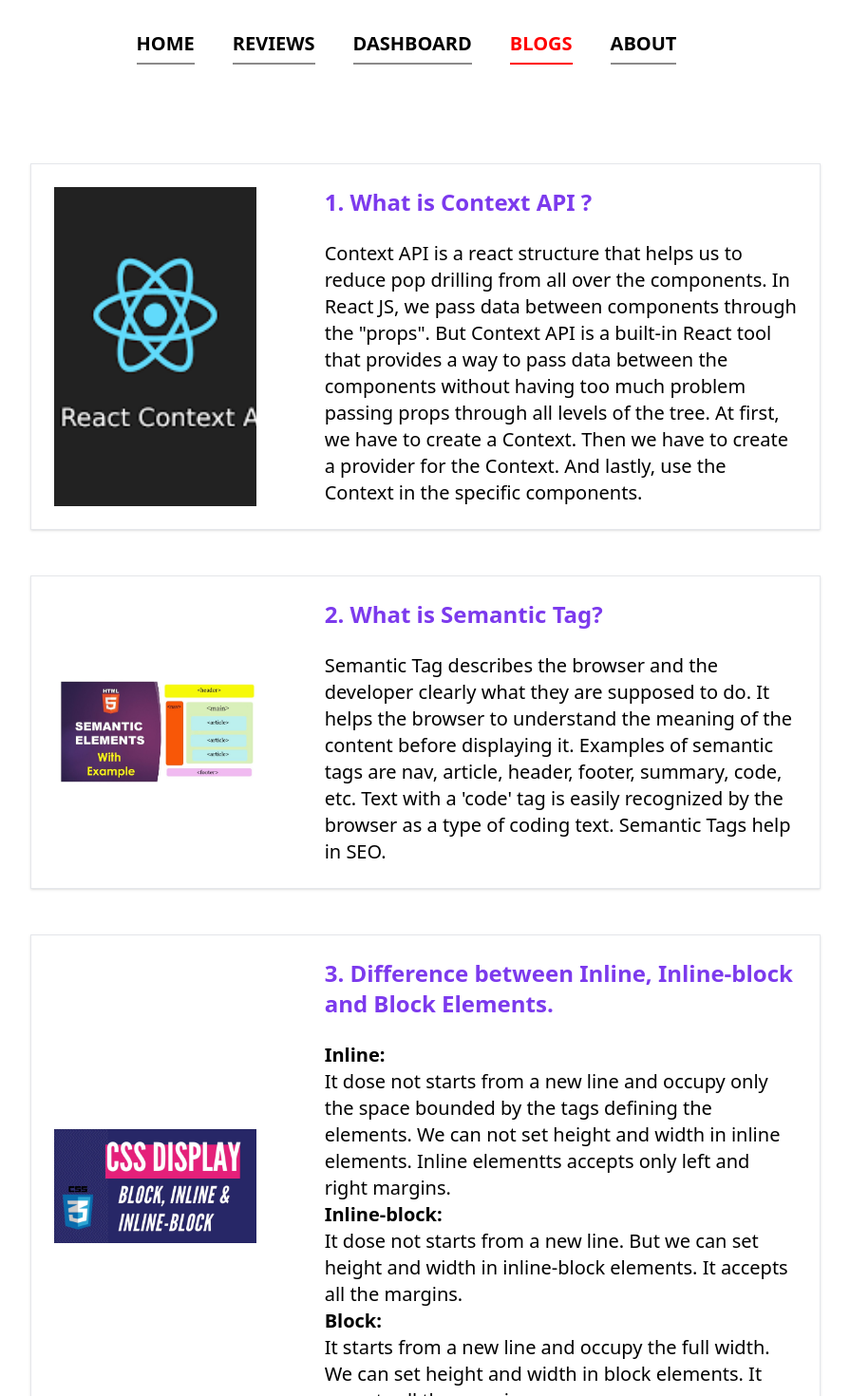
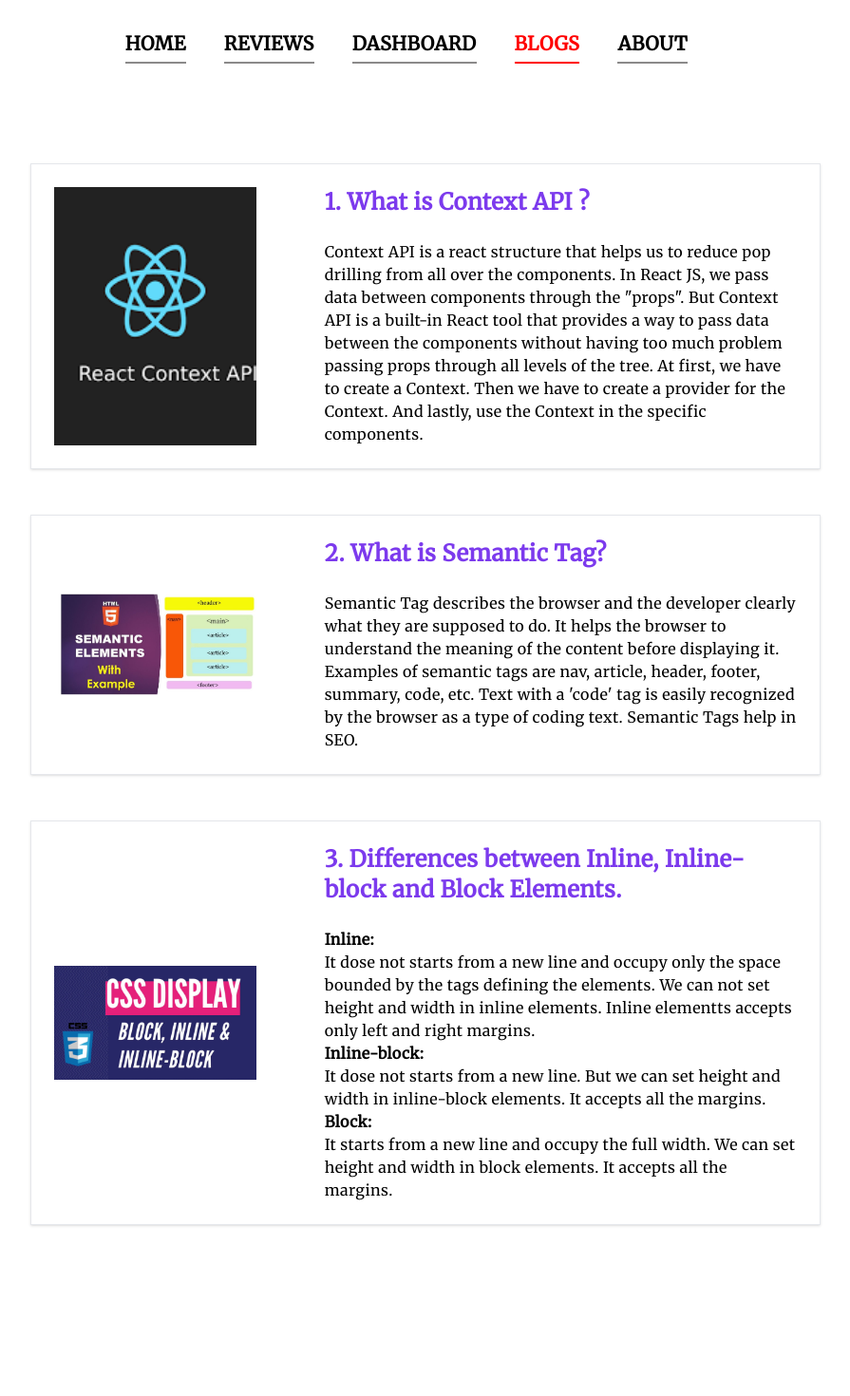
Before and after one commit to Tasnim-Pricila/WildFlower-Clothing, a React (Create React App) app: page /blogs in a window 1280 px wide. Shown: the top 1470 px of the page at 95% size, without its empty margins (192-1087 px from the left). After the commit the page ends 1386 px from the top, so only its background shows below. Built offline with nearby package versions, Linux system fonts and the light colour scheme.

Commit message:
About Us page Added

```diff
--- a/src/App.css
+++ b/src/App.css
@@ -1,3 +1,9 @@
+@import url('https://fonts.googleapis.com/css2?family=Merriweather&display=swap');
+
+.App{
+  font-family: 'Merriweather', serif;
+}
+
 .App-logo {
   height: 40vmin;
   pointer-events: none;
--- a/src/App.js
+++ b/src/App.js
@@ -10,7 +10,7 @@ import Reviews from './components/Reviews/Reviews';
 
 function App() {
   return (
-    <div className="App">
+    <div className="App tracking-wide">
       <Header> </Header>
       <Routes>
         <Route path='/' element={<Home/>}> </Route>
--- a/src/components/About/About.js
+++ b/src/components/About/About.js
@@ -1,9 +1,29 @@
+import { faFaceSmile } from '@fortawesome/free-solid-svg-icons';
+import { FontAwesomeIcon } from '@fortawesome/react-fontawesome';
 import React from 'react';
 
 const About = () => {
     return (
-        <div>
-            <h1>About</h1>
+        <div className='lg:px-56 px-4'>
+            <h1 className='text-purple-600 text-center text-5xl my-16'>About Us</h1>
+
+            <p className='text-2xl text-center text-fuchsia-500 mb-8 font-semibold'>  Welcome To WildFlower Clothing </p>
+            <p>
+                <span className='text-6xl text-red-600'>W</span>ildFlower, a Professional E-commerce Platform. Here we will provide you only interesting content, which you will like very much. We're dedicated to providing you the best of E-commerce, with a focus on dependability and Clothing store. We're working to turn our passion for E-commerce into a booming online website. We hope you enjoy our E-commerce as much as we enjoy offering them to you.
+            </p>
+            <p className='mt-8'>
+                I will keep posting more important posts on my Website for all of you. Please give your support and love.
+            </p>
+
+            <p className='mt-12 text-center text-blue-700 font-semibold'>
+                Thanks For Visiting Our Site.
+                <br/> <br/>
+                Have a nice day ! <br/> <br/>
+                <FontAwesomeIcon icon={faFaceSmile} style={{color: "purple", fontSize: "20px"}}></FontAwesomeIcon>
+            </p>
+
+
+
         </div>
     );
 };
--- a/src/components/Blogs/Blogs.js
+++ b/src/components/Blogs/Blogs.js
@@ -14,7 +14,7 @@ const Blogs = () => {
                     <h1 className='text-2xl mb-6  text-violet-600 font-bold'>
                         1.  What is Context API ?
                     </h1>
-                    <p className='text-xl'>
+                    <p className='text-[16px]'>
                         Context API is a react structure that helps us to reduce pop drilling from all over the components. In React JS, we pass data between components through the "props". But Context API is a built-in React tool that provides a way to pass data between the components without having too much problem passing props through all levels of the tree. At first, we have to create a Context. Then we have to create a provider for the Context. And lastly, use the Context in the specific components.
                     </p>
                 </div>
@@ -27,7 +27,7 @@ const Blogs = () => {
                     <h1 className='text-2xl mb-6  text-violet-600 font-bold'>
                         2. What is Semantic Tag?
                     </h1>
-                    <p className='text-xl'>
+                    <p className='text-[16px]'>
                         Semantic Tag describes the browser and the developer clearly what they are supposed to do. It helps the browser to understand the meaning of the content before displaying it. Examples of semantic tags are nav, article, header, footer, summary, code, etc. Text with a 'code' tag is easily recognized by the browser as a type of coding text. Semantic Tags help in SEO.
                     </p>
                 </div>
@@ -38,9 +38,9 @@ const Blogs = () => {
                 </div>
                 <div className='lg:col-span-2 p-6'>
                     <h1 className='text-2xl mb-6  text-violet-600 font-bold'>
-                        3. Difference between Inline, Inline-block and Block Elements.
+                        3. Differences between Inline, Inline-block and Block Elements.
                     </h1>
-                    <p className='text-xl'>
+                    <p className='text-[16px]'>
                         <b> Inline: </b>
                         <p>
                             It dose not starts from a new line and occupy only the space bounded by the tags defining the elements. We can not set height and width in inline elements. Inline elementts accepts only left and right margins.
--- a/src/components/Review/Review.js
+++ b/src/components/Review/Review.js
@@ -5,10 +5,12 @@ import Rating from 'react-rating';
 
 const Review = (props) => {
     const {name, description, img, rating} = props.review;
+
     return (
         <>
-            <div className='flex flex-col border p-10 rounded-lg lg:h-[450px] md:h-[550px] shadow-xl hover:bg-indigo-400 hover:transition hover:duration-700'>
-                <img src={img} alt="" className='w-[70px] h-[70px] rounded-full object-cover mx-auto border-4 border-orange-600'/>
+            <div className='flex flex-col border p-10 rounded-lg lg:h-[500px] shadow-xl hover:bg-indigo-400 hover:transition hover:duration-700 group'>
+
+                <img src={img} alt="" className='w-[70px] h-[70px] rounded-full object-cover mx-auto border-4 border-orange-600' />
                 <p className='font-bold mt-8 mb-6'> {name} </p>
                 <Rating
                         initialRating={rating}
@@ -16,8 +18,9 @@ const Review = (props) => {
                         fullSymbol={<FontAwesomeIcon style={{color: 'goldenrod'}} icon={faStar} />}
                         readonly>
                 </Rating>
-                <p className='mb-6 text-red-900 mt-4' ><b>{rating}</b> </p>
-                <p className='hover:text-white'> {description} </p>
+                <p className='mb-6 text-red-900 mt-4 group-hover:text-white'><b>{rating}</b> </p>
+                <p className='group-hover:text-white'> {`${description.length < 400 ? description : description.slice(0,400)}`} </p>
+
             </div>
 
         </>
```
